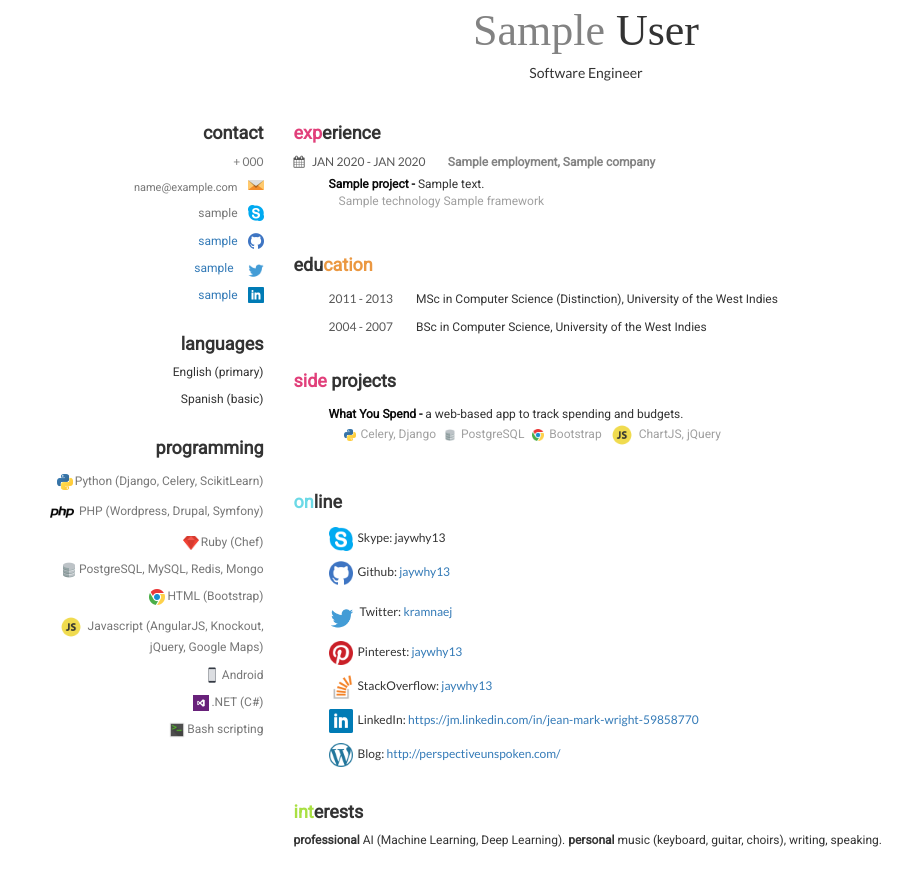
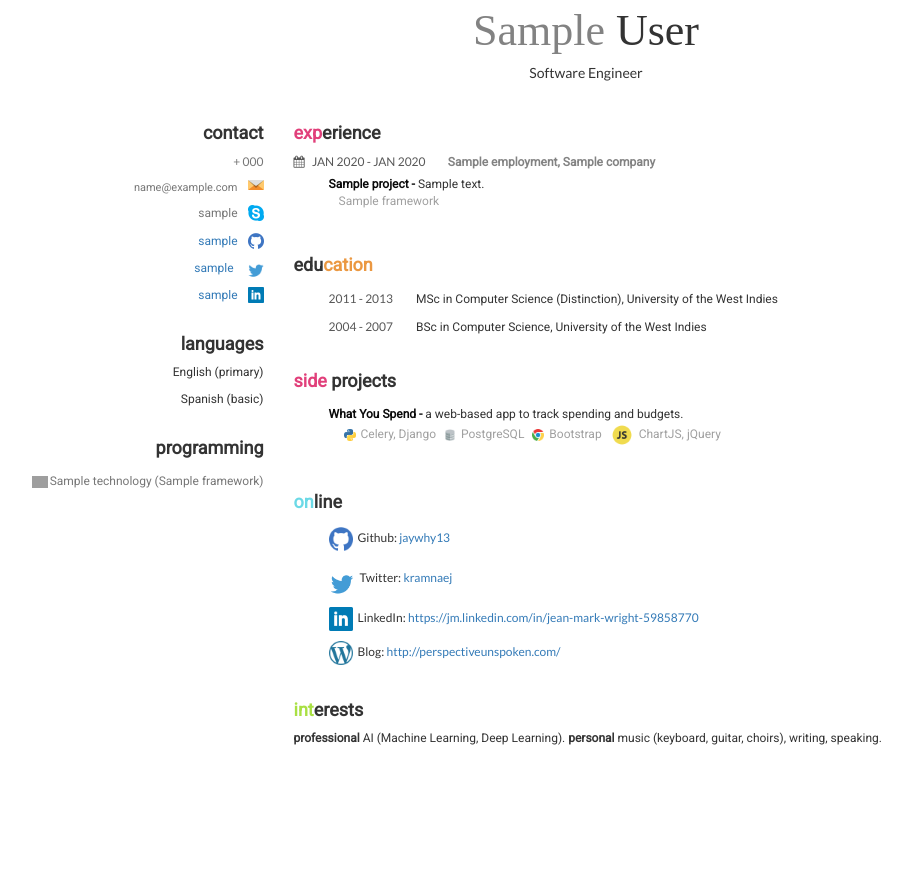
Before and after one commit to jaywhy13/resume-html, a Flask app: page /template/contemporary-automated in a window 1280 px wide. Shown: the whole page, without its empty margins (29-941 px from the left). After the commit the page ends 745 px from the top, so only its background shows below. Run offline with Flask 2, Linux system fonts and the light colour scheme; tables that the repository leaves empty hold one stand-in row (values such as "Sample post"); some libraries are stand-ins or nearby versions; some web fonts are replaced; grey boxes are pictures that could not be loaded.

Commit message:
Removed the hard coded icons, removed skype, pinterest and SO

```diff
--- a/app/templates/resume_templates/contemporary-automated.html
+++ b/app/templates/resume_templates/contemporary-automated.html
@@ -79,16 +79,9 @@
             <h4>programming</h4>
 
             <ul class="unstyled text-muted">
-              <li><img src="/static/img/python.png" alt="" class="small">Python (Django, Celery, ScikitLearn)</li>
-              <li><img src="/static/img/php.png" alt="" class="med">PHP (Wordpress, Drupal, Symfony)</li>
-              <li><img src="/static/img/ruby.png" alt="" class="small">Ruby (Chef)</li>
-              <li><img src="/static/img/database.png" alt="" class="small">PostgreSQL, MySQL, Redis, Mongo</li>
-              <li><img src="/static/img/browser.png" alt="" class="small">HTML (Bootstrap)</li>
-              <li><img src="/static/img/javascript.png" class="med" alt="">Javascript (AngularJS, Knockout, jQuery,
-                Google Maps)</li>
-              <li><img src="/static/img/mobile.png" alt="" class="small">Android</li>
-              <li><img src="/static/img/microsoft.png" alt="" class="small">.NET (C#)</li>
-              <li><img src="/static/img/terminal.png" alt="" class="small">Bash scripting</li>
+              {% for technology in technologies %}
+              <li><img src="{{ technology.icon_url }}" alt="" class="small">{{ technology }}</li>
+              {% endfor %}
             </ul>
           </div>
 
@@ -122,19 +115,12 @@
                     {{ project.summary }}
                   </p>
                   <p class="technologies-used">
-                    {% for technology in project.technologies %}
-                    {% if technology.icon_url %}
-                    <img src="{{ technology.icon_url }}" class="small">
-                    {% endif %}
-                    {{ technology.name }}
-                    {% endfor %}
-
                     {% for framework_and_technology in project.frameworks_by_technology %}
                     {% with technology = framework_and_technology.technology, frameworks = framework_and_technology.frameworks  %}
                     {% if technology.icon_url %}
                     <img src="{{ technology.icon_url }}" class="small">
                     {% endif %}
-                    {{ frameworks }}
+                    {% if frameworks %} {{ frameworks }} {% else %} {{ technology.name }}{% endif %}
                     {% endwith %}
                     {% endfor %}
                   </p>
@@ -189,22 +175,11 @@
           <h4><span class="aqua">on</span>line</h4>
           <ul class="unstyled">
             <li>
-              <img src="/static/img/skype.png" class="med">Skype: jaywhy13
-            </li>
-            <li>
               <img src="/static/img/github.png" class="med">Github: <a href="https://github.com/jaywhy13">jaywhy13</a>
             </li>
             <li>
               <img src="/static/img/twitter.png" class="large twitter">Twitter: <a
                 href="https://twitter.com/kramnaej">kramnaej</a>
-            </li>
-            <li>
-              <img src="/static/img/pinterest.png" class="med">Pinterest: <a href="https://www.pinterest.com/jaywhy13/">
-                jaywhy13</a>
-            </li>
-            <li>
-              <img src="/static/img/stackoverflow.png" class="med">StackOverflow: <a
-                href="http://stackoverflow.com/users/1267625/jaywhy13">jaywhy13</a>
             </li>
             <li>
               <img src="/static/img/linkedin.png" class="med">LinkedIn:
```
